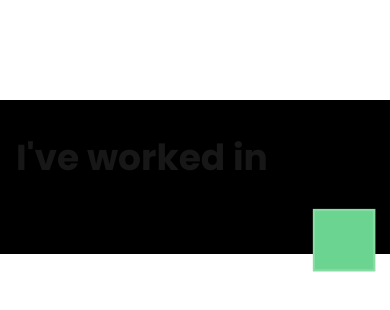
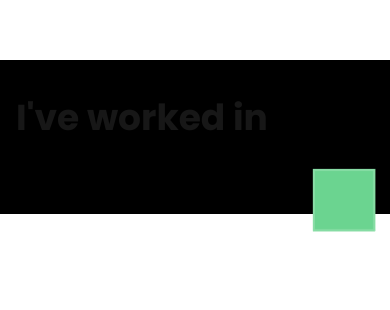
Before and after one commit to jkClyde/gsap_portfolio, a Next.js app: page / in a window 390 px wide. Shown: the part 3621-3931 px from the top of the page. Built offline with nearby package versions, Linux system fonts and the light colour scheme.

Commit message:
update-5

```diff
--- a/components/about.tsx
+++ b/components/about.tsx
@@ -113,7 +113,7 @@ const About: React.FC = () => {
   return (
     <div className="about-section h-screen flex items-center justify-start relative">
       <div className="w-full">
-        <p className="relative text-start leading-[1] px-4 sm:px-8 md:px-[100px] bg-black h-fit py-[40px] transition-all duration-1000 text-4xl sm:text-6xl md:text-7xl lg:text-[96px] font-bold">
+        <p className="relative text-start leading-[1] px-4 sm:px-8 md:px-[100px] bg-black h-fit py-[40px] transition-all duration-1000 text-4xl sm:text-6xl md:text-7xl lg:text-[96px] font-bold -mt-[80px] md:mt-0">
           I've worked in{' '}
           <span className="inline-block relative align-middle">
             <span className="invisible">FULLSTACK</span>
```
